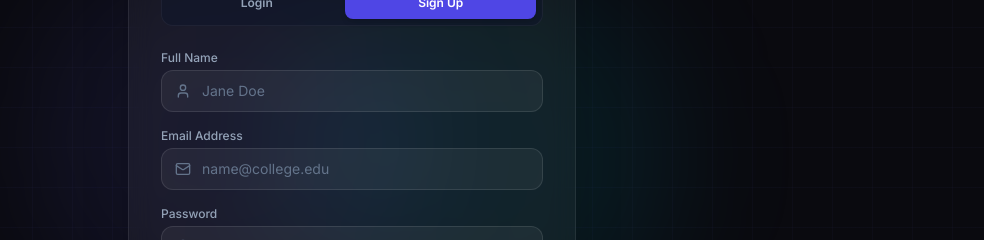
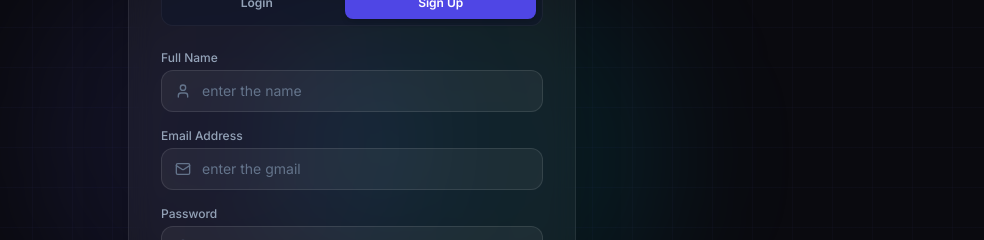
Before and after one commit to Vinayteja467/EventSphere, a React (Vite) app in the folder eventsphere/client/: page /auth in a window 1280 px wide. Both pictures are taken after a click on the button "Sign Up". Shown: the part 253-493 px from the top of the page, without its empty margins (288-1272 px from the left). Built offline with nearby package versions, Linux system fonts and the light colour scheme.

Commit message:
style: change login and register input placeholders to simple enter name and enter gmail

```diff
--- a/eventsphere/client/src/pages/Auth.jsx
+++ b/eventsphere/client/src/pages/Auth.jsx
@@ -193,7 +193,7 @@ export const Auth = () => {
                     type="email"
                     value={email}
                     onChange={(e) => setEmail(e.target.value)}
-                    placeholder="name@college.edu"
+                    placeholder="enter the gmail"
                     className="w-full bg-white/5 border border-white/10 rounded-xl pl-10 pr-4 py-2.5 text-sm text-slate-100 placeholder-slate-500 focus:outline-none focus:border-indigo-500 transition-colors"
                   />
                 </div>
@@ -250,7 +250,7 @@ export const Auth = () => {
                     type="text"
                     value={name}
                     onChange={(e) => setName(e.target.value)}
-                    placeholder="Jane Doe"
+                    placeholder="enter the name"
                     className="w-full bg-white/5 border border-white/10 rounded-xl pl-10 pr-4 py-2.5 text-sm text-slate-100 placeholder-slate-500 focus:outline-none focus:border-indigo-500 transition-colors"
                   />
                 </div>
@@ -264,7 +264,7 @@ export const Auth = () => {
                     type="email"
                     value={email}
                     onChange={(e) => setEmail(e.target.value)}
-                    placeholder="name@college.edu"
+                    placeholder="enter the gmail"
                     className="w-full bg-white/5 border border-white/10 rounded-xl pl-10 pr-4 py-2.5 text-sm text-slate-100 placeholder-slate-500 focus:outline-none focus:border-indigo-500 transition-colors"
                   />
                 </div>
```
